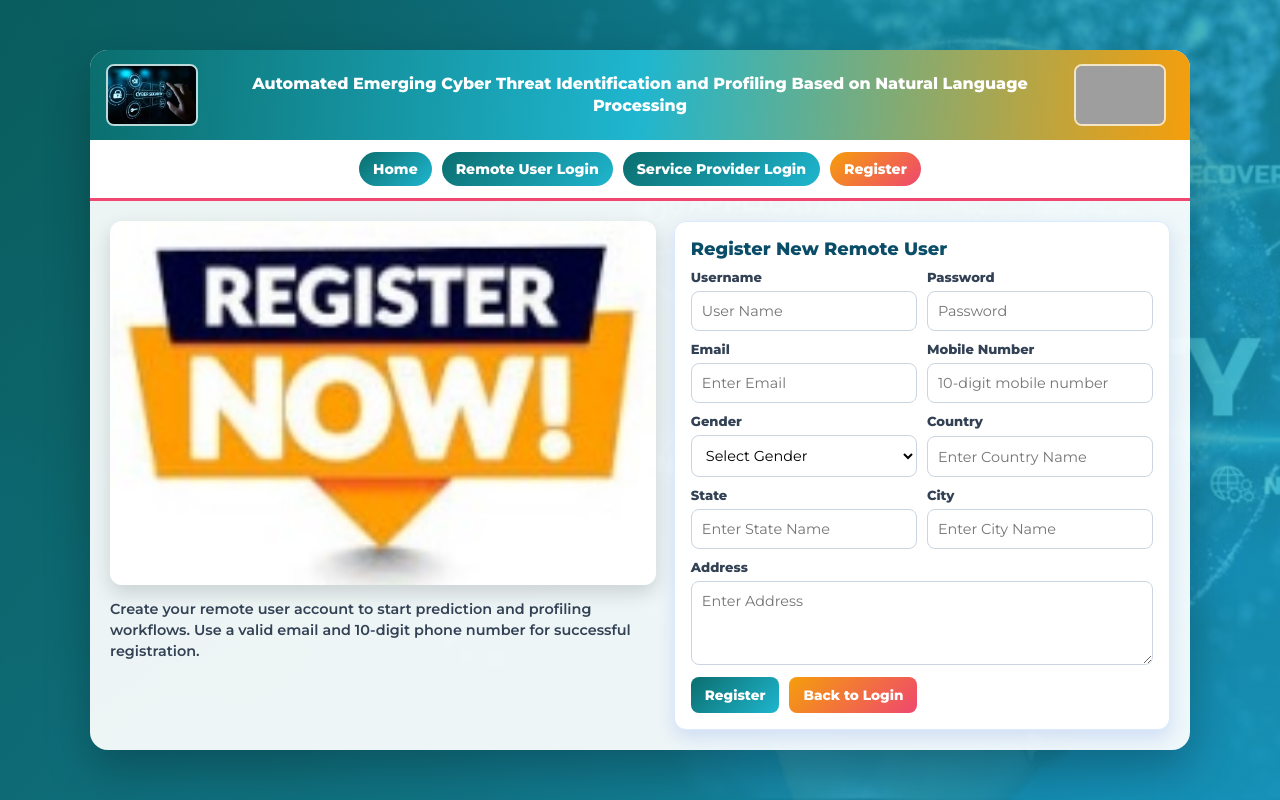
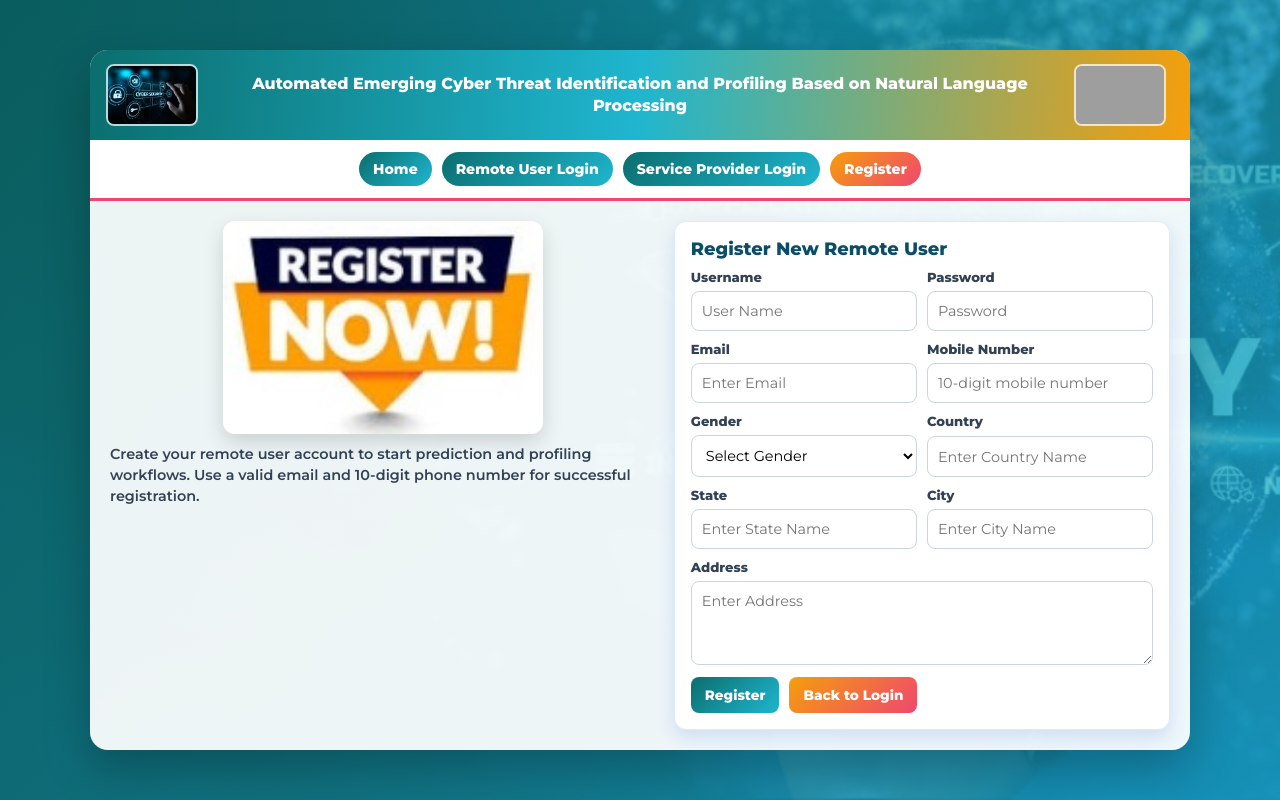
Before and after one commit to maxim-65/Threat-identification-using-NLP, a Django app: page /Register1/ in a window 1280 px wide. Run offline with Django 3.2, Linux system fonts and the light colour scheme; grey boxes are pictures that could not be loaded.

Commit message:
Shrink registration image and ignore static build output

```diff
--- a/templates/RUser/Register1.html
+++ b/templates/RUser/Register1.html
@@ -98,7 +98,10 @@
     }
 
     .image-card img {
-      width: 100%;
+      display: block;
+      width: min(100%, 320px);
+      height: auto;
+      margin: 0 auto;
       border-radius: 12px;
       box-shadow: 0 8px 20px rgba(0, 0, 0, 0.15);
     }
```
Also changed, not shown: 1 other file.
